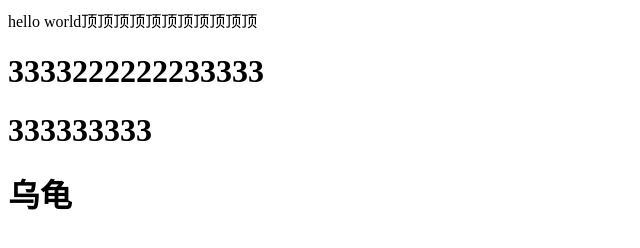
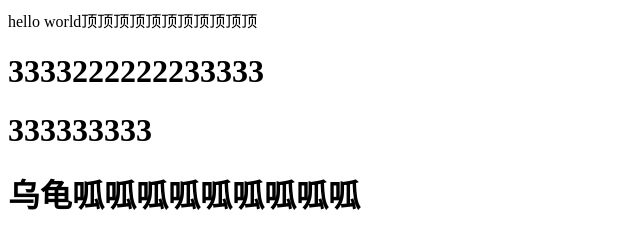
Before and after one commit to 811568209/test, a plain HTML site: page index.html in a window 1280 px wide. Shown: the whole page, without its empty margins (0-640 px from the left). Drawn offline with Linux system fonts and the light colour scheme.

Commit message:
gggggggggg

```diff
--- a/index.html
+++ b/index.html
@@ -8,6 +8,6 @@
 	hello world顶顶顶顶顶顶顶顶顶顶顶
 	<h1>3333222222233333</h1>
 	<h1>333333333</h1>
-	<h1>乌龟</h1>
+	<h1>乌龟呱呱呱呱呱呱呱呱呱</h1>
  </body>
 </html>
```
